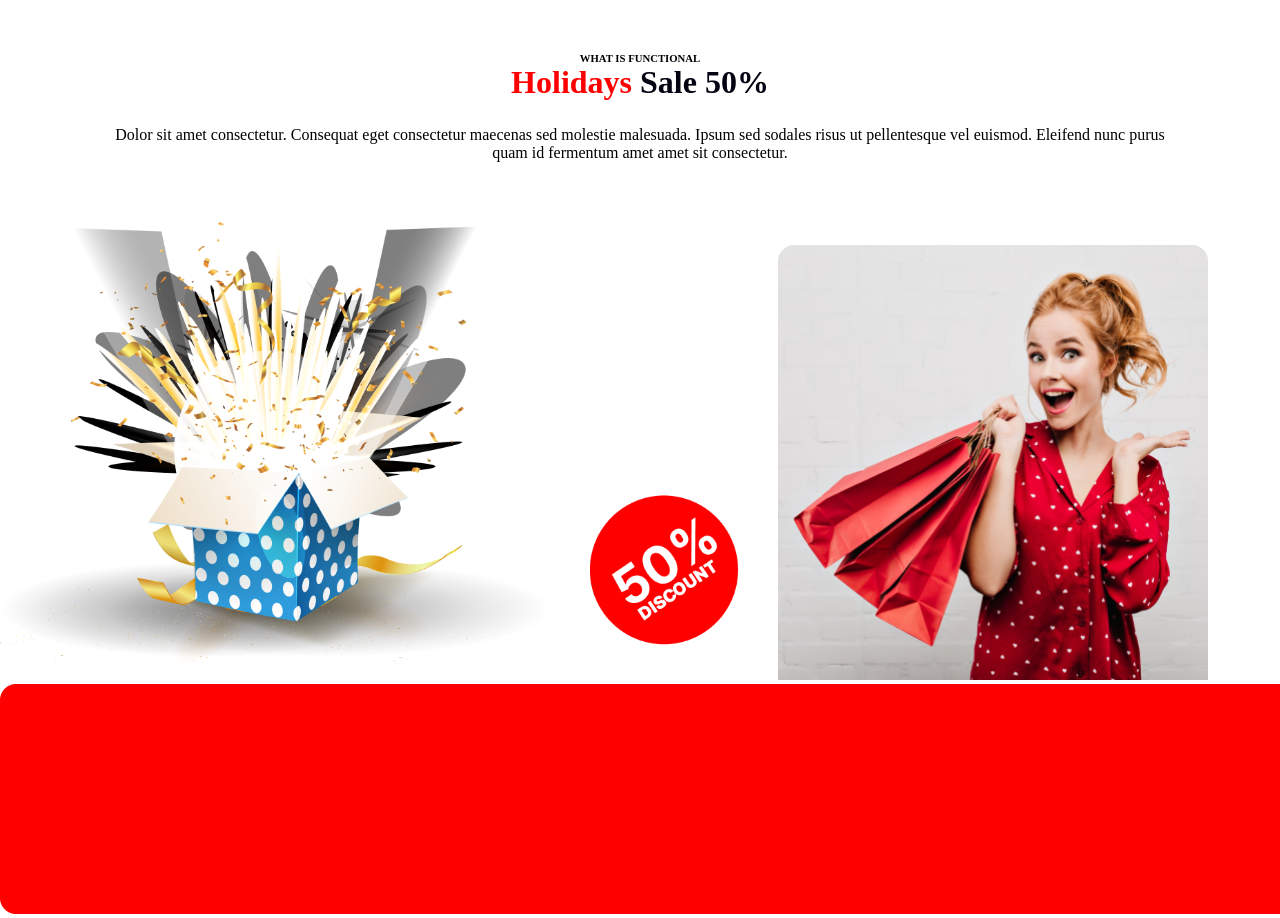
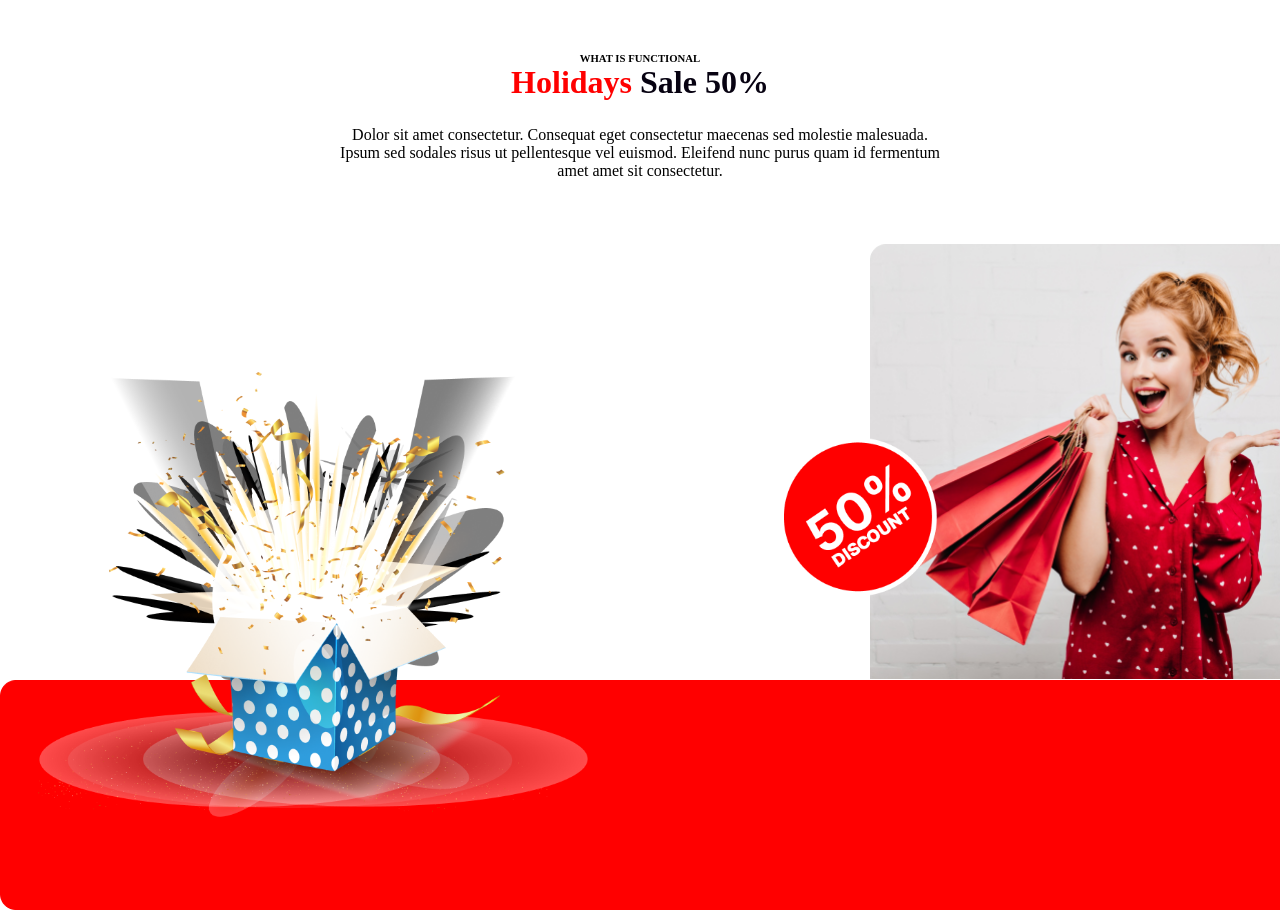
Before and after one commit to Mostafizur1543/assignment1, a plain HTML site: page index.html in a window 1280 px wide. Shown: the part 3265-4183 px from the top of the page. Drawn offline with Linux system fonts and the light colour scheme.

Commit message:
section 5 complete

```diff
--- a/index.html
+++ b/index.html
@@ -74,11 +74,16 @@
         </div>
 
         <div class="fifth-image">
-            <img src="pic/BOX.png" alt="" width="550px">
-            <img src="pic/fifty44.png" alt="" width="220" height="220">
-            <img src="pic/maiya1.png" alt="" width="430px" height="435px">
+            <div class="fifth-image2">
+                <img class="gift-box" src="pic/BOX.png" alt="" width="550px">
+
+            <div>
+                <img id="dis-50" src="pic/fifty44.png" alt="" width="220" height="220">
+                <img class="maiya-img" src="pic/maiya1.png" alt="" width="430px" height="435px">
+            </div>
+            </div>
+
             <img src="pic/laal.png" alt="" width="1320px" height="230px">
-
         </div>
     </section>
 
--- a/style.css
+++ b/style.css
@@ -147,10 +147,35 @@ header {
 .fifth-text2 {
     margin: auto;
     text-align: center;
-    width: 1070px;
+    width: 600px;
     height: 96px;
 }
 
 .fifth-image {
-    margin: auto;
+
+    text-align: center;
 }
+
+.fifth-image2 {
+    display: flex;
+    justify-content: center;
+}
+.maiya-img{
+    position: relative;
+    top: 22px;
+    left: 58px;
+    z-index: 1;
+}
+#dis-50 {
+    position: relative;
+    top: -30px;
+    left: 160px;
+    z-index: 2;
+
+
+}
+.gift-box {
+    position: relative;
+    top: 150px;
+
+}
```
